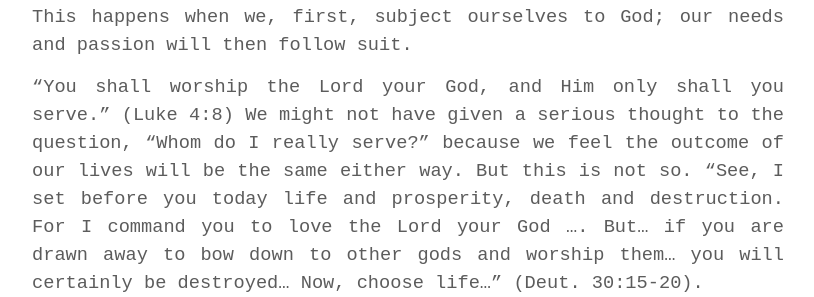
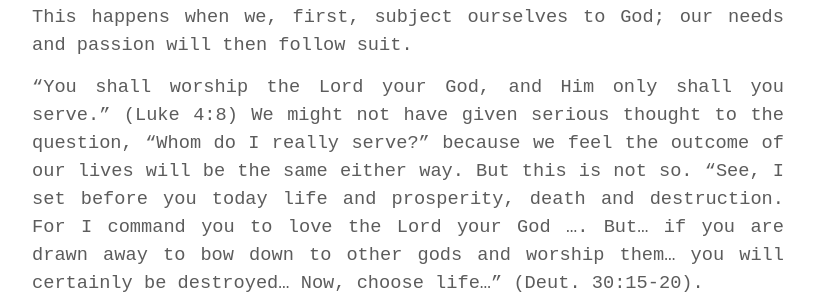
Before and after one commit to soulatcrossroad/dawnscribbler.github.io, a Jekyll site: the page built from _posts/2019-03-10-if-you-are-the-son-of-God.md, in a window 1280 px wide and 900 px high, scrolled down 2738 px. Shown: the part 184-481 px from the top of the window, without its empty margins (232-1046 px from the left). Built offline with Jekyll 4.4.1, drawn with Linux system fonts in a browser that asks for light colours; some web fonts are replaced.

Commit message:
Update 2019-03-10-if-you-are-the-son-of-God.md

```diff
--- a/_posts/2019-03-10-if-you-are-the-son-of-God.md
+++ b/_posts/2019-03-10-if-you-are-the-son-of-God.md
@@ -32,7 +32,7 @@ It seems that the first part of our salvation is to be saved from ourselves. We
 
 It is easy to forget that we are alive, not because we are ingesting the right type and amount of nutrients, but because God wills it so. We stay or go only with a word from God “You return men to dust and say, ‘Return, O children of man!’” (Psalm 90:3). Our lower needs overwhelm us that it doesn’t seem humane to deny them. Yet, all our needs and passions are subject to God and we must work to bring them under subjection. Not under our own subjection, but under God’s subjection. We fail because we want to bring them under our own subjection. It is precisely because the needs overwhelm us, that we must subject them to a higher power. This happens when we, first, subject ourselves to God; our needs and passion will then follow suit.
 
-“You shall worship the Lord your God, and Him only shall you serve.” (Luke 4:8) We might not have given a serious thought to the question, “Whom do I really serve?” because we feel the outcome of our lives will be the same either way. But this is not so. “See, I set before you today life and prosperity, death and destruction. For I command you to love the Lord your God …. But… if you are drawn away to bow down to other gods and worship them… you will certainly be destroyed… Now, choose life…” (Deut. 30:15-20).
+“You shall worship the Lord your God, and Him only shall you serve.” (Luke 4:8) We might not have given serious thought to the question, “Whom do I really serve?” because we feel the outcome of our lives will be the same either way. But this is not so. “See, I set before you today life and prosperity, death and destruction. For I command you to love the Lord your God …. But… if you are drawn away to bow down to other gods and worship them… you will certainly be destroyed… Now, choose life…” (Deut. 30:15-20).
 
 Our well-being is in the hands of the Lord; loyalty to Him seals the deal. It does not mean we will not have trouble or calamity, persecution or hunger but we will be convinced of God’s love and stay calm. “Can anything ever separate us from Christ’s love? Does it mean He no longer loves us if we have trouble or calamity or … threatened with death? … No, despite all these things, overwhelming victory is ours through Christ, who loved us…. And I am convinced that nothing can separate us from God’s love” (Rom. 8:35-38) .
 
```
